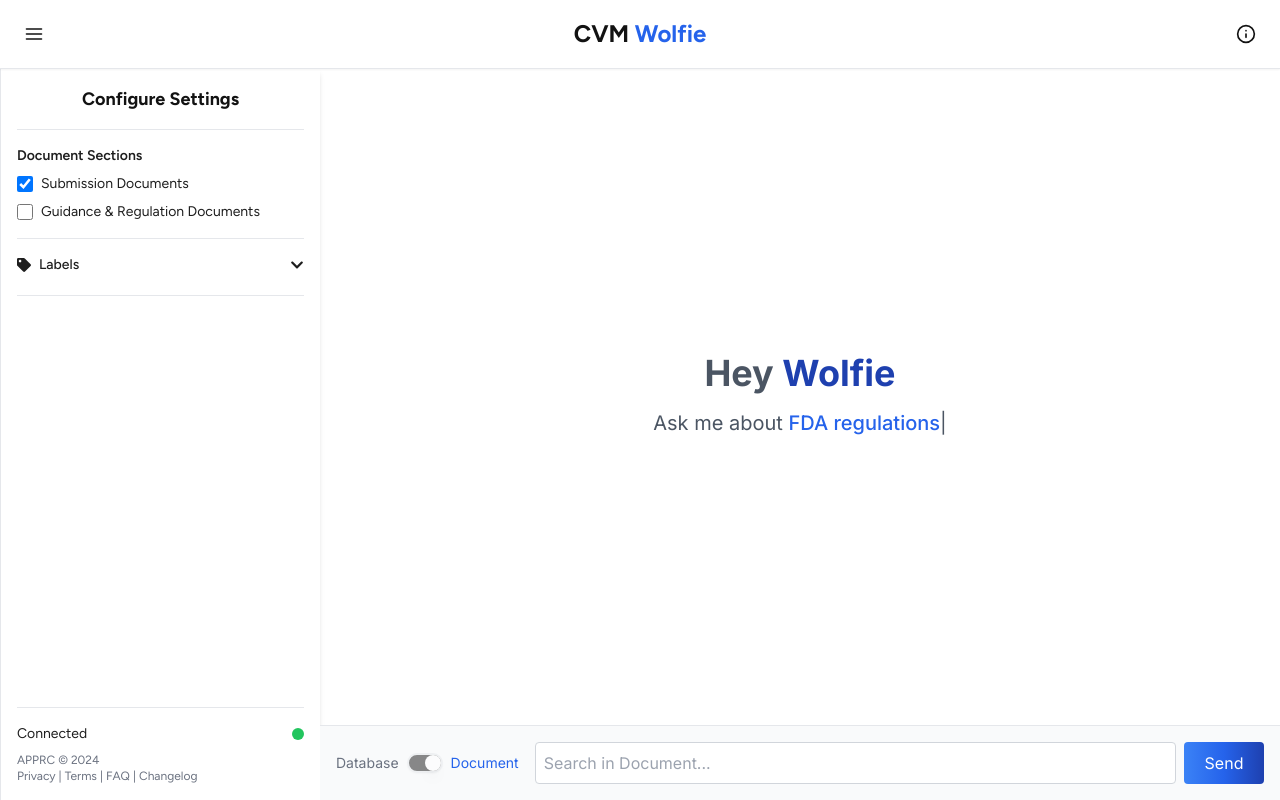
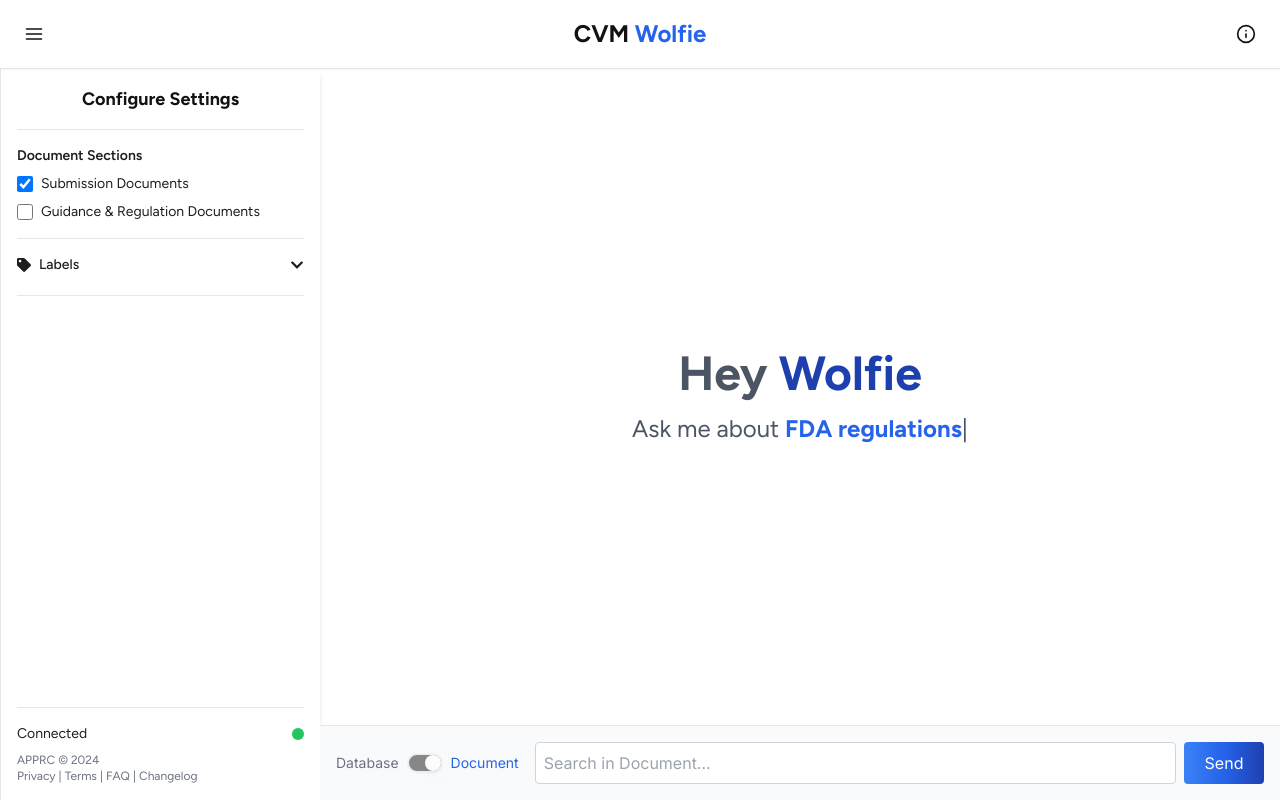
Before and after one commit to sswadkar/wolfie, a Next.js app: page / in a window 1280 px wide. Built offline with nearby package versions, Linux system fonts and the light colour scheme.

Commit message:
increase size of welcome screen text

```diff
--- a/components/Sidebar.tsx
+++ b/components/Sidebar.tsx
@@ -3,6 +3,7 @@
 import { useState } from "react"
 import { FaChevronDown, FaChevronUp, FaTag } from "react-icons/fa"
 import type React from "react"
+import { figtree } from "@/lib/fonts"
 
 interface SidebarProps {
   isVisible: boolean
@@ -55,7 +56,7 @@
 
   return (
     <div
-      className={`bg-white border-l border-gray-200 h-full flex flex-col transition-all duration-300 ease-in-out shadow-md ${
+      className={`bg-white border-l border-gray-200 h-full flex flex-col transition-all duration-300 ease-in-out shadow-md ${figtree.className} ${
         isVisible ? "w-80" : "w-0 overflow-hidden"
       }`}
     >
--- a/components/WelcomeScreen.tsx
+++ b/components/WelcomeScreen.tsx
@@ -1,6 +1,7 @@
 "use client"
 
 import { useEffect, useState } from "react"
+import { figtree } from "@/lib/fonts"
 
 const examples = [
   "FDA regulations for medical devices",
@@ -43,13 +44,13 @@
   }, [currentText, delta, exampleIndex, isDeleting])
 
   return (
-    <div className="flex flex-col items-center justify-center h-full">
-      <h1 className="text-4xl font-bold text-gray-600 z-10">
+    <div className={`flex flex-col items-center justify-center h-full ${figtree.className}`}>
+      <h1 className="text-5xl font-bold text-gray-600 z-10">
           Hey <span className="text-blue-800 font-bold">Wolfie</span>
         </h1>
       <div className="h-8 mt-4">
-        <p className="text-xl text-gray-600">
-          Ask me about <span className="text-blue-600 font-medium">{currentText}</span>
+        <p className="text-2xl text-gray-600">
+          Ask me about <span className="text-blue-600 font-bold">{currentText}</span>
           <span className="animate-blink">|</span>
         </p>
       </div>
```
